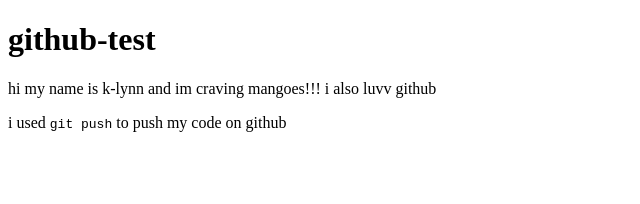
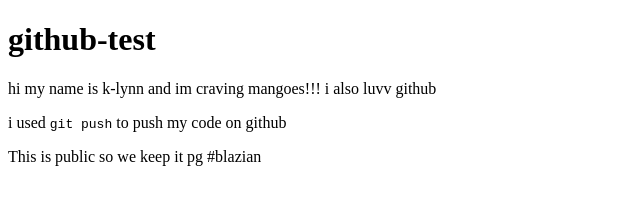
Before and after one commit to cailynnesantos/github-test, a plain HTML site: page index.html in a window 1280 px wide. Shown: the whole page, without its empty margins (0-640 px from the left). Drawn offline with Linux system fonts and the light colour scheme.

Commit message:
finnesed K-lynn

```diff
--- a/index.html
+++ b/index.html
@@ -9,6 +9,7 @@
 	<h1>github-test</h1>
 		<p>hi my name is k-lynn and im craving mangoes!!! i also luvv github </p>
 			<p>i used <code>git push</code> to push my code on github</p>
+				<p>This is public so we keep it pg #blazian</p>
 
 </body>
 </html>
```
